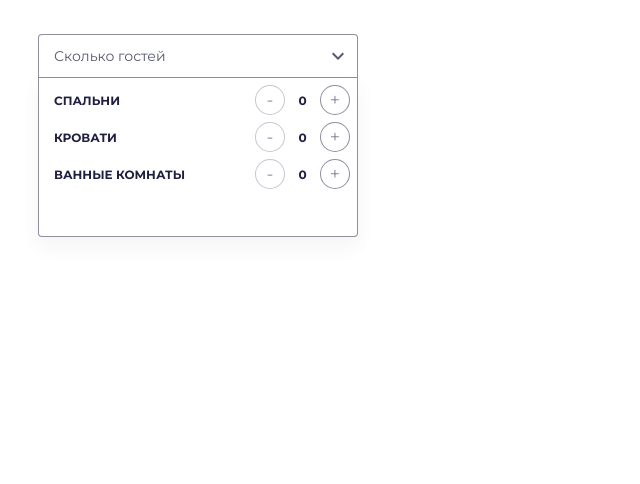
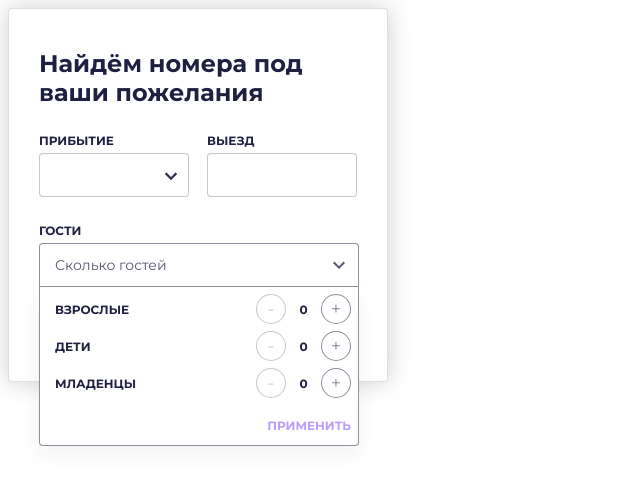
Before and after one commit to myflagiskitty/react, a React (Create React App) app: page / in a window 1280 px wide. Both pictures are taken after a click on the button "Сколько гостей". Shown: the top 484 px of the page, without its empty margins (0-640 px from the left). Built offline with nearby package versions, Linux system fonts and the light colour scheme.

Commit message:
do btn reset

```diff
--- a/src/components/App.js
+++ b/src/components/App.js
@@ -9,8 +9,8 @@ export default function App() {
   return (
     <div>
       {/* <Calendar />*/}
-      {/* <BoxCards /> */}
-      <DropdownWithouBtn/>
+      <BoxCards />
+      {/* <DropdownWithouBtn/> */}
     </div>
   );
 };
--- a/src/components/BoxCards/BoxCards.js
+++ b/src/components/BoxCards/BoxCards.js
@@ -7,15 +7,42 @@ import InputArrivalAndDeparture from "../InputArrivalAndDeparture/InputArrivalAn
 
 export default function BoxCards() {
 
+  function PickUpNumbers(){
+    // исходя из кол-ва гостей подбирается из массива номер
+  }
+
+  function ArrivalDay(){
+    //фиксируется день прибытия
+  }
+
+  function DepartureDay(){
+    //фиксируется день выезда
+  }
+
     return (
         <div className={styles.box_cards}>
+
             <HeadersCards name="Найдём номера под ваши пожелания" />
-                <form className={styles.box_row} method="post" action="http://localhost:8080/login.php">
-                    <InputArrivalAndDeparture type="date" header="прибытие" />
-                    <InputArrivalAndDeparture type="date" header="выезд" />
-                </form>
-            <Dropdown header="гости" />
-            <ButtonFilledArrow names="Подобрать номер" />
+
+            <form className={styles.box_row} onSubmit="функция для отправки формы">
+                {/* эти инпуты поменять по стилю и сделать их только числами и через точку и добавить галочку-кнопку на будующий календарь*/}
+                <InputArrivalAndDeparture showCalendar={ArrivalDay}
+                                          type="number"
+                                          header="прибытие"
+                />
+                <InputArrivalAndDeparture showCalendar={DepartureDay}
+                                          type="number"
+                                          header="выезд"
+                />
+            </form>
+            <div className={styles.fix}>
+                <Dropdown header="гости" />
+            </div>
+            <div className={styles.fix_btn}>
+                <ButtonFilledArrow name="Подобрать номер"
+                                   pickUpNumbers={PickUpNumbers} />
+            </div>
+
         </div>
     );
 };
--- a/src/components/BoxCards/BoxCards.module.css
+++ b/src/components/BoxCards/BoxCards.module.css
@@ -6,6 +6,7 @@
     border: 1px solid rgba(0, 0, 0, 0.12);
     box-shadow: 0px 0px 25px rgba(0, 0, 0, 0.2);
     border-radius: 4px;
+    position: relative;
 }
 
 .box_row{
@@ -14,3 +15,14 @@
     padding: 21px 30px 0;
     justify-content: space-between;
 }
+
+.fix_btn{
+    position: absolute;
+    top: 300px;
+    z-index: 0;
+}
+
+.fix{
+    position: absolute;
+    z-index: 5;
+}
--- a/src/components/ButtonClearOrApply/ButtonClearOrApply.js
+++ b/src/components/ButtonClearOrApply/ButtonClearOrApply.js
@@ -2,6 +2,5 @@ import React from "react";
 import styles from './ButtonClearOrApply.module.css';
 
 export default function ButtonClearOrApply(props) {
-
-    return <button className={styles.buttonClearOrApply}>{props.name}</button>
+    return <button onClick={props.clearOrApply} className={styles.buttonClearOrApply}>{props.name}</button>
 };
--- a/src/components/ButtonFilledArrow/ButtonFilledArrow.js
+++ b/src/components/ButtonFilledArrow/ButtonFilledArrow.js
@@ -6,7 +6,8 @@ export default function ButtonFilledArrow(props) {
 
     return (
         <div className={styles.button_filled_arrow}>
-            <button  className={props.name !== "" ? styles.buttonFilledLonge : styles.buttonFilledRoundGreenArrow}>
+            <button onClick={props.pickUpNumbers}
+                    className={props.name !== "" ? styles.buttonFilledLonge : styles.buttonFilledRoundGreenArrow}>
                 {props.name !== "" ? props.name : null}
                 <img className={props.name !== "" ? styles.iconArrow : null}
                     src={icon}
@@ -15,4 +16,4 @@ export default function ButtonFilledArrow(props) {
         </div>
     )
 };
-//не получается вставить null вместо "" ...не работает так и заглавный стиль тоже не работает(
+//не получается вставить null вместо "" ...не работает
--- a/src/components/Counter/Counter.module.css
+++ b/src/components/Counter/Counter.module.css
@@ -47,7 +47,7 @@
     align-items: center;
     text-align: center;
     background: rgb(255, 255, 255);
-    color: rgba(31, 32, 65, 0.5);
+    color: rgba(31, 32, 65, 0.25);
     border: 1px solid rgba(31, 32, 65, 0.25);
     border-radius: 50%;
 }
--- a/src/components/Dropdown/Dropdown.js
+++ b/src/components/Dropdown/Dropdown.js
@@ -16,15 +16,25 @@ export default function Dropdown(props) {
     }
 
     let sumGuests = grownup + children + baby;
+
     if (sumGuests > 10) {
         sumGuests = 10;
     }
 
-    function ClearCounter(sumGuests) {
+    function ClearCounter() {
         if (sumGuests > 0) {
-            return sumGuests === 0;
+            setGrownup(0);
+            setChildren(0);
+            setBaby(0);
         }
     }
+
+    function ApplyCounter(){
+        // здесь будет функция по "применению" изменений
+        // их надо куда-то отправить только пока не ясно куда
+    }
+
+
 
     return (
         <div className={styles.input_dropdown}>
@@ -58,10 +68,10 @@ export default function Dropdown(props) {
                             />
                         </div>
                         <div className={sumGuests > 0 ? styles.btn_add_or_clear : styles.btn_add}>
-                            {/* не знаю как очистить значение каунтера по клику на кнопку */}
-                            {sumGuests > 0 ? <ButtonClearOrApply onClick={ClearCounter(sumGuests)}
+
+                            {sumGuests > 0 ? <ButtonClearOrApply clearOrApply={ClearCounter}
                                                                  name="очистить" /> : null}
-                            <ButtonClearOrApply onClick=""
+                            <ButtonClearOrApply onclearOrApply="ApplyCounter"
                                                 name="применить"
                             />
                         </div>
--- a/src/components/DropdownWithouBtn/DropdownWithouBtn.js
+++ b/src/components/DropdownWithouBtn/DropdownWithouBtn.js
@@ -3,34 +3,22 @@ import styles from './DropdownWithouBtn.module.css';
 import icon from "./expand_more.svg";
 import Counter from "../Counter/Counter";
 
-
 export default function DropdownWithouBtn(props) {
 
     const [value, setValue] = useState(false);
-    const [bedrooms, setBedrooms] = useState(0);//значение щетчика для спальни
-    const [beds, setBeds] = useState(0);//значение щетчика для  кровати
+    const [bedrooms, setBedrooms] = useState(2);//значение щетчика для спальни
+    const [beds, setBeds] = useState(2);//значение щетчика для  кровати
     const [bathrooms, setBathrooms] = useState(0);//значение щетчика для ванные комнаты
 
     function Сhange() {
         setValue(!value);
     }
 
-    let sumRooms = bedrooms + beds + bathrooms;
-    if (sumRooms > 10) {
-        sumRooms = 10;
-    }
-
-    function ClearCounter(sumRooms) {
-        if (sumRooms > 0) {
-            return sumRooms === 0;
-        }
-    }
-
     return (
         <div className={styles.input_dropdown}>
             <h3 className={styles.header}>{props.header}</h3>
             <button onClick={Сhange} className={value ? styles.dropdown_btn_open : styles.dropdown_btn}>
-                {sumRooms === 0 ? 'Сколько гостей' : sumRooms + " " + (sumRooms)}
+                <span className={styles.string_clipping}>{bedrooms + " " + 'спальни'+ ","+ " " + beds + " " + 'кровати' + "," + " " + bathrooms + " " + 'ванные комнаты'}</span>
                 <img className={styles.expand_more} src={icon} alt="иконка" />
             </button>
             {
@@ -39,25 +27,24 @@ export default function DropdownWithouBtn(props) {
                         <div className={styles.dropdown_row}>
                             <Counter header='спальни'
                                      value={bedrooms}
-                                     increment={() => sumRooms <= 9 ? setBedrooms(bedrooms + 1) : setBedrooms(bedrooms)}
+                                     increment={() => bedrooms < 3 ? setBedrooms(bedrooms + 1) : setBedrooms(bedrooms)}
                                      decrement={() => bedrooms >= 1 ? setBedrooms(bedrooms - 1) : setBedrooms(bedrooms)}
                             />
                         </div>
                         <div className={styles.dropdown_row}>
                             <Counter header='кровати'
                                      value={beds}
-                                     increment={() => sumRooms <= 9 ? setBeds(beds + 1) : setBeds(beds)}
+                                     increment={() => beds < 4 ? setBeds(beds + 1) : setBeds(beds)}
                                      decrement={() => beds >= 1 ? setBeds(beds - 1) : setBeds(beds)}
                             />
                         </div>
                         <div className={styles.dropdown_row}>
                             <Counter header='ванные комнаты'
                                      value={bathrooms}
-                                     increment={() => sumRooms <= 9 ? setBathrooms(bathrooms + 1) : setBathrooms(bathrooms)}
+                                     increment={() => bathrooms < 2 ? setBathrooms(bathrooms + 1) : setBathrooms(bathrooms)}
                                      decrement={() => bathrooms >= 1 ? setBathrooms(bathrooms - 1) : setBathrooms(bathrooms)}
                             />
                         </div>
-
                     </div>
                     :
                     null
--- a/src/components/DropdownWithouBtn/DropdownWithouBtn.module.css
+++ b/src/components/DropdownWithouBtn/DropdownWithouBtn.module.css
@@ -16,6 +16,21 @@
     display: flex;
     align-items: center;
     justify-content: space-between;
+
+}
+
+.string_clipping {
+    overflow: hidden;/* Обрезаем все, что не помещается в область */
+    text-overflow: ellipsis; /* Добавляем многоточие */
+    white-space: nowrap;
+    width: 160px;
+    height: 24px;
+    font-family: 'Montserrat';
+    font-style: normal;
+    font-weight: 400;
+    font-size: 14px;
+    line-height: 24px;
+    color: rgba(31, 32, 65, 0.75);
 }
 
 .dropdown_btn_open {
@@ -43,7 +58,7 @@
     width: 320px;
     background: #FFFFFF;
     border: 1px solid rgba(31, 32, 65, 0.5);
-    height: 159px;
+    height: 119px;
     border-top: none;
     box-shadow: 0px 10px 20px rgba(31, 32, 65, 0.05);
     border-radius: 0 0 4px 4px;
@@ -91,6 +106,6 @@
     color: #1F2041;
 }
 
-.input_dropdown{
+.input_dropdown {
     padding: 21px 30px 25px;
 }
--- a/src/components/InputArrivalAndDeparture/InputArrivalAndDeparture.js
+++ b/src/components/InputArrivalAndDeparture/InputArrivalAndDeparture.js
@@ -1,11 +1,13 @@
 import React from 'react';
 import styles from './InputArrivalAndDeparture.module.css';
+import icon from "./expand_more.svg";
 
 export default function InputArrivalAndDeparture(props) {
 
     return (
         <div>
             <h3 className={styles.header}>{props.header}</h3>
+
             <input type={props.type}
                 value={props.value}
                 id="fname"
@@ -13,6 +15,9 @@ export default function InputArrivalAndDeparture(props) {
                 placeholder={props.placeholder}
                 className={styles.input_arrival_and_departure}
             />
+            <button className={styles.e} onClick={props.showCalendar}>
+            <img  src={icon} alt="иконка" />
+            </button>
         </div>
     );
 };
--- a/src/components/InputArrivalAndDeparture/InputArrivalAndDeparture.module.css
+++ b/src/components/InputArrivalAndDeparture/InputArrivalAndDeparture.module.css
@@ -35,3 +35,14 @@
     color: #1F2041;
     margin: 5px 0;
 }
+
+.e{
+    position: absolute;
+    top: 144px;
+    left: 145px;
+    right: 7px;
+    width: 34px;
+    height: 44px;
+    border: none;
+    background: #ffffff00;
+}
```
Also changed, not shown: src/components/InputArrivalAndDeparture/expand_more.svg (added). Lines whose indentation alone changed are shown as unchanged.
